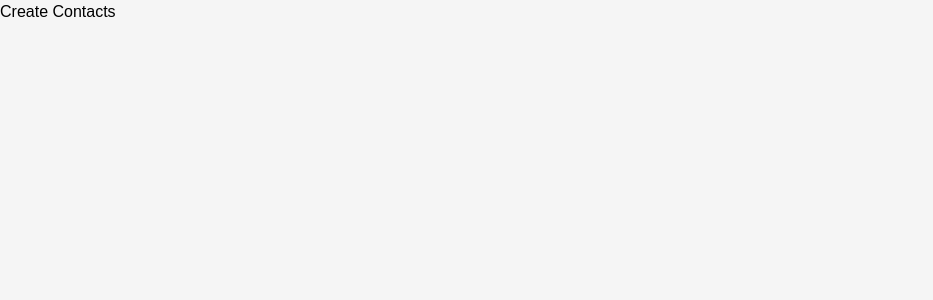
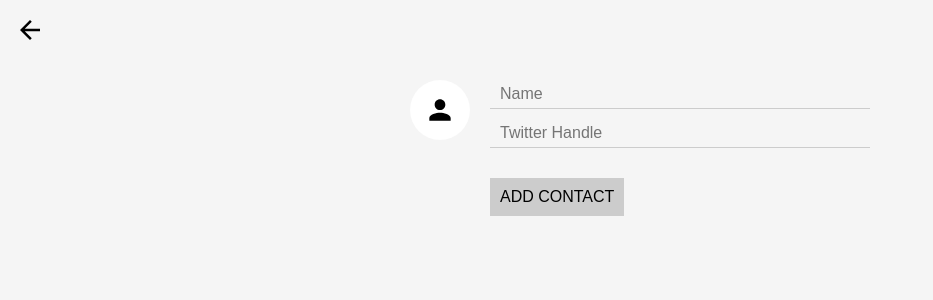
Before and after one commit to sagenate24/Udacity-Contacts, a React (Create React App) app: page /create in a window 1280 px wide. Shown: the top 300 px of the page, without its empty margins (0-933 px from the left). Built offline with nearby package versions, Linux system fonts and the light colour scheme; no server answers.

Commit message:
Finished the create contact component to add contacts to the app

```diff
--- a/src/App.js
+++ b/src/App.js
@@ -28,8 +28,17 @@
     ContactsAPI.remove(contact);
   }
 
+  createContact = (contact) => {
+    ContactsAPI.create(contact)
+    .then((contact) => {
+      this.setState((currentState) => {
+        contacts: currentState.contacts.concat([contact])
+      })
+    })
+  }
+
   render() {
-    console.log(this.state.screen);
+    console.log(this.state);
     return (
       <div>
         <Route exact path='/' render={() => (
@@ -39,7 +48,14 @@
           />
         )}
         />
-        <Route path='/create' component={CreateContact}
+        <Route path='/create' render={({ history }) => (
+          <CreateContact
+            onCreateContact={(contact) => {
+              this.createContact(contact)
+              history.push('/')
+            }}
+          />
+        )}
         />
       </div>
     )
--- a/src/CreateContact.js
+++ b/src/CreateContact.js
@@ -1,9 +1,39 @@
 import React, { Component } from 'react';
+import { Link } from 'react-router-dom';
+import ImageInput from './ImageInput';
+import serializeForm from 'form-serialize';
 
 class CreateContact extends Component {
+  handleSubmit = (e) => {
+    e.preventDefault();
+    const values = serializeForm(e.target, { hash: true })
+    // console.log('values', values);
+
+    if (this.props.onCreateContact) {
+      this.props.onCreateContact(values)
+    }
+  }
   render() {
     return (
-      <div>Create Contacts</div>
+      <div>
+        <Link
+          className='close-create-contact'
+          to='/'>
+            Close
+          </Link>
+          <form onSubmit={this.handleSubmit} className='create-contact-form'>
+            <ImageInput
+              className='create-contact-avatar-input'
+              name='avatarURL'
+              maxHeight={64}
+            />
+            <div className='create-contact-details'>
+              <input type='text' name='name' placeholder='Name' />
+              <input type='text' name='handle' placeholder='Twitter Handle' />
+              <button>Add Contact</button>
+            </div>
+          </form>
+      </div>
     );
   }
 }
```
